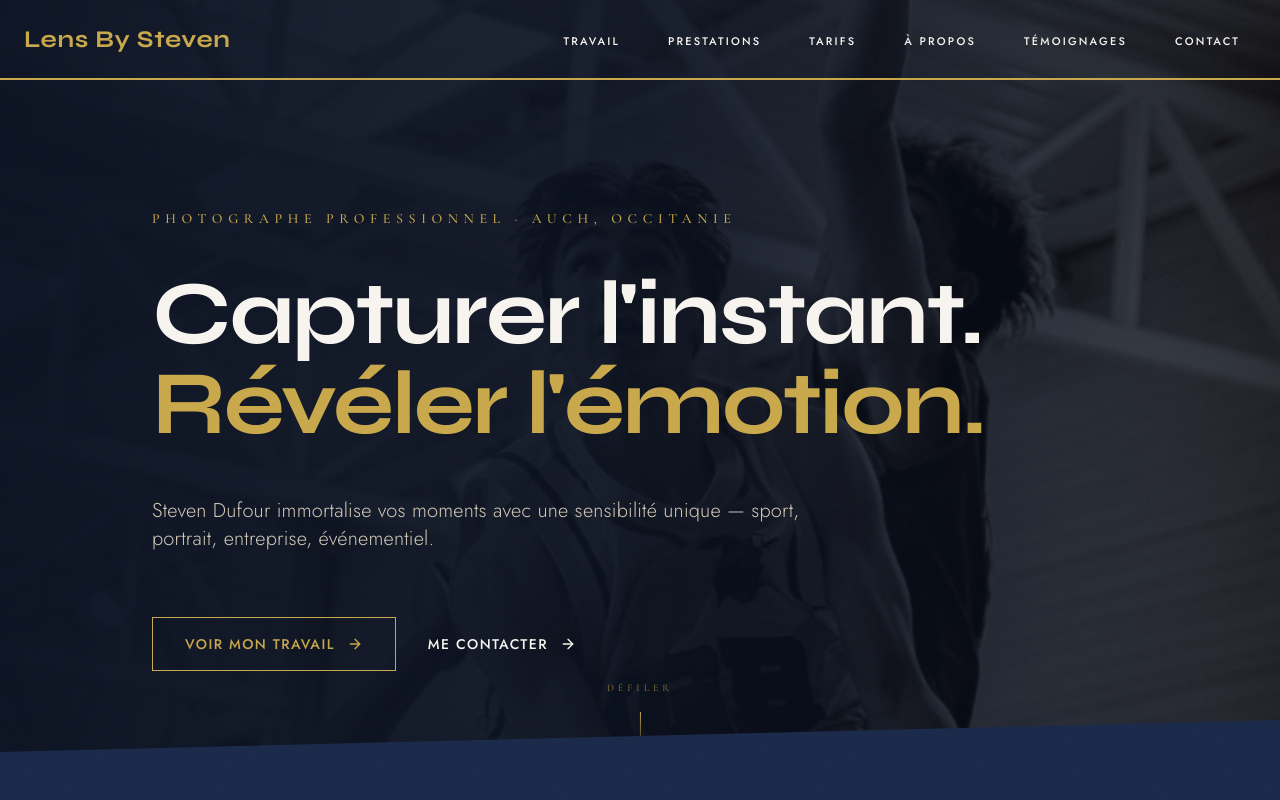
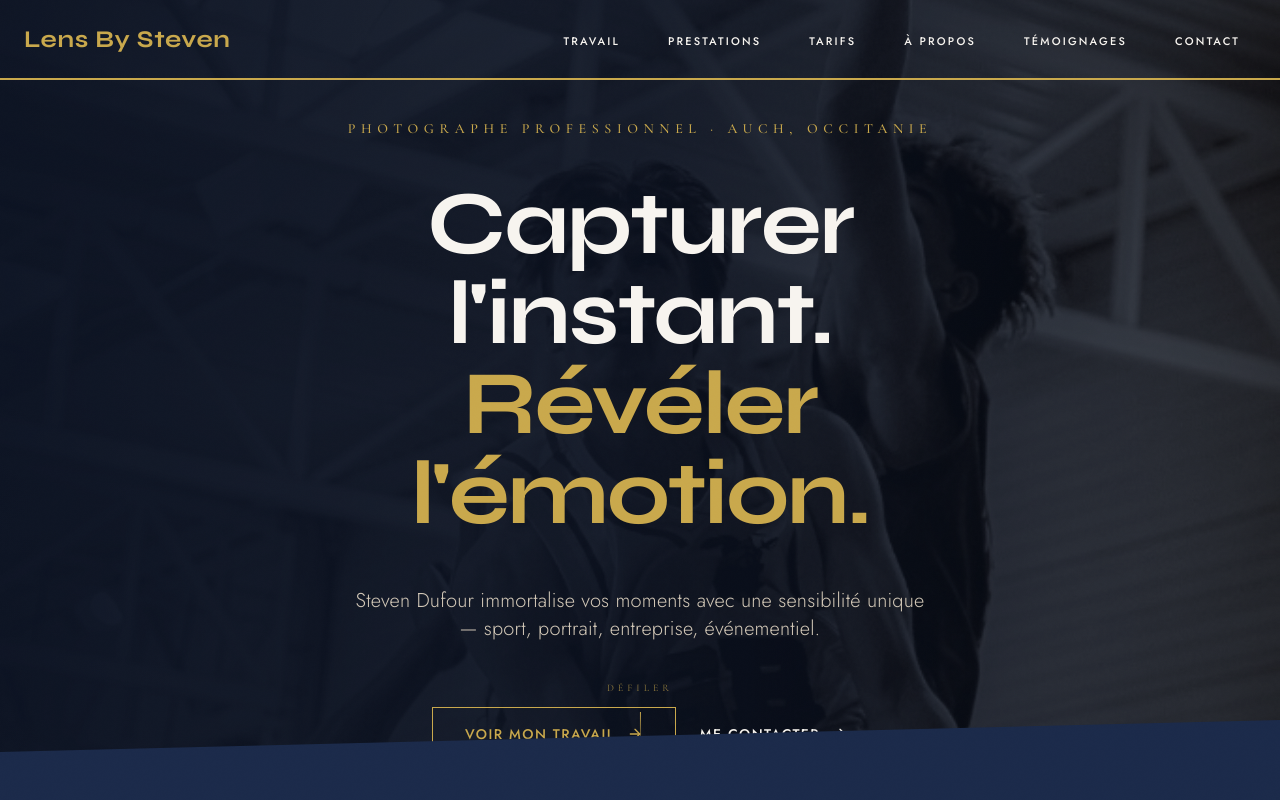
Before and after one commit to damienmapt-hue/lens-by-steven, a Next.js app: page / in a window 1280 px wide. Shown: the top 800 px of the page. Built offline with nearby package versions, Linux system fonts and the light colour scheme.

Commit message:
fix: center hero text and tarifs page hero

```diff
--- a/src/app/tarifs/page.tsx
+++ b/src/app/tarifs/page.tsx
@@ -116,7 +116,7 @@ export default function TarifsPage() {
                 <div className="absolute inset-0 bg-gradient-to-br from-dark via-navy/40 to-dark pointer-events-none" />
                 <div className="absolute top-1/2 left-1/2 -translate-x-1/2 -translate-y-1/2 w-[600px] h-[400px] bg-gold/[0.04] rounded-full blur-[120px] pointer-events-none" />
 
-                <div className="container mx-auto max-w-5xl relative z-10">
+                <div className="container mx-auto max-w-3xl relative z-10 text-center">
                     <motion.p
                         initial={{ opacity: 0, y: 20 }}
                         animate={{ opacity: 1, y: 0 }}
@@ -131,14 +131,14 @@ export default function TarifsPage() {
                         transition={{ duration: 0.6, delay: 0.1 }}
                         className="font-display font-bold text-6xl md:text-8xl text-white leading-[0.95] mb-6"
                     >
-                        Tarifs &<br />
+                        Tarifs &{" "}
                         <span className="text-gradient-gold">Prestations</span>
                     </motion.h1>
                     <motion.p
                         initial={{ opacity: 0, y: 20 }}
                         animate={{ opacity: 1, y: 0 }}
                         transition={{ duration: 0.6, delay: 0.2 }}
-                        className="text-cream/82 font-light max-w-lg leading-relaxed"
+                        className="text-cream/82 font-light max-w-lg mx-auto leading-relaxed"
                     >
                         Tarifs transparents et accessibles. Chaque prestation peut être adaptée — devis personnalisé gratuit sur demande.
                     </motion.p>
--- a/src/components/Hero.tsx
+++ b/src/components/Hero.tsx
@@ -43,25 +43,25 @@ export default function Hero() {
                 <div className="absolute inset-0 bg-dark/60 mix-blend-multiply" />
             </motion.div>
 
-            <div className="container mx-auto px-6 max-w-5xl relative z-10">
+            <div className="container mx-auto px-6 max-w-5xl relative z-10 flex justify-center">
                 <motion.div
                     variants={containerVariants}
                     initial="hidden"
                     animate="visible"
-                    className="max-w-4xl pt-24 md:pt-20"
+                    className="max-w-3xl pt-24 md:pt-20 text-center"
                 >
                     <motion.div variants={itemVariants} className="font-serif text-gold font-medium text-[10px] md:text-sm tracking-[0.2em] md:tracking-[0.4em] uppercase mb-6 md:mb-10">
                         Photographe Professionnel · Auch, Occitanie
                     </motion.div>
-                    <motion.h1 variants={itemVariants} className="font-display text-4xl sm:text-6xl md:text-7xl lg:text-[90px] font-medium leading-[1.1] md:leading-[1] tracking-tight mb-8 md:mb-12">
+                    <motion.h1 variants={itemVariants} className="font-display text-4xl sm:text-6xl md:text-7xl lg:text-[90px] font-bold leading-[1.05] md:leading-[1] tracking-tight mb-8 md:mb-12">
                         <span className="text-white block">Capturer l&apos;instant.</span>
                         <span className="text-gold block">Révéler l&apos;émotion.</span>
                     </motion.h1>
-                    <motion.p variants={itemVariants} className="text-cream/90 text-base md:text-xl font-light mb-10 md:mb-16 max-w-2xl leading-relaxed">
+                    <motion.p variants={itemVariants} className="text-cream/90 text-base md:text-xl font-light mb-10 md:mb-16 max-w-xl mx-auto leading-relaxed">
                         Steven Dufour immortalise vos moments avec une sensibilité unique — sport, portrait, entreprise, événementiel.
                     </motion.p>
 
-                    <motion.div variants={itemVariants} className="flex flex-col sm:flex-row items-center gap-8">
+                    <motion.div variants={itemVariants} className="flex flex-col sm:flex-row items-center justify-center gap-6">
                         <MagneticButton className="w-full sm:w-auto">
                             <Link
                                 href="#travail"
```
